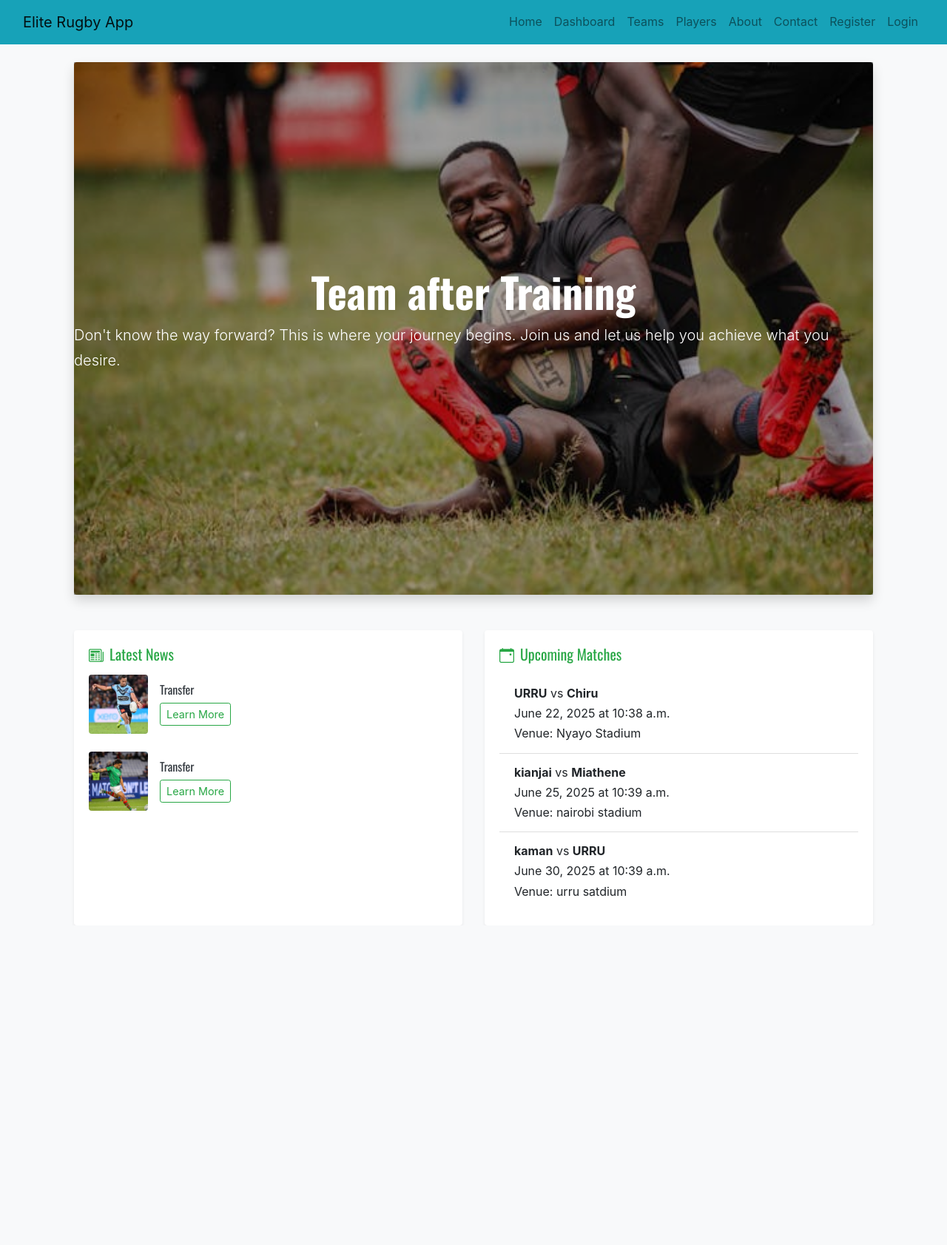
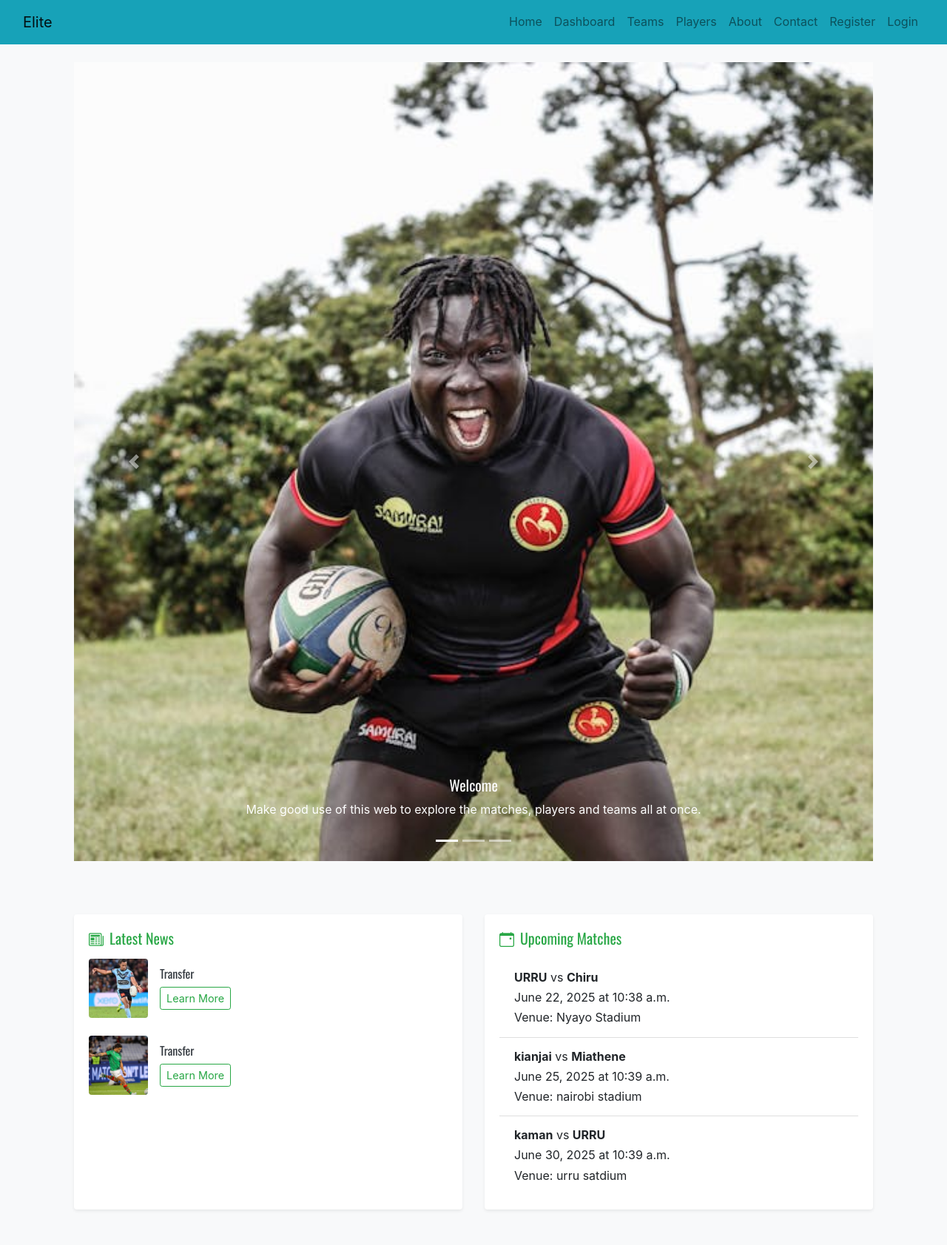
Before and after one commit to Tony-tech01/Elite, a Django app: page / in a window 1280 px wide. Shown: the whole page at 74% size. Before the commit the page ends 1212 px from the top, so only its background shows below. Run offline with Django 5.2, Linux system fonts and the light colour scheme; data comes from the database, SQL or seed files in the repository; both versions use the stored data as it was after the commit; some libraries are stand-ins or nearby versions.

Commit message:
updated code

```diff
--- a/Elite/templates/base/home.html
+++ b/Elite/templates/base/home.html
@@ -6,18 +6,47 @@
 <div class="container">
 
  <div class="position-relative mb-5" style="height: 100%;">
-    <img src="{% static 'images/img_10.jpeg' %}"
-         class="img-fluid w-100 h-100 rounded shadow"
-         style="object-fit: cover; height: 100%;">
-    <div class="position-absolute top-0 start-0 w-100 h-100 d-flex flex-column justify-content-center align-items-center"
-         style="background: rgba(0,0,0,0.35);">
-      <h1 class="display-4 text-white fw-bold">Team after Training</h1>
-      <p class="lead text-white mb-4">Don't know the way forward? This is where your journey begins. Join us and let us help you achieve what you desire.</p>
-
+    <div id="carouselExampleIndicators" class="carousel slide" data-ride="carousel">
+  <ol class="carousel-indicators">
+    <li data-target="#carouselExampleIndicators" data-slide-to="0" class="active"></li>
+    <li data-target="#carouselExampleIndicators" data-slide-to="1"></li>
+    <li data-target="#carouselExampleIndicators" data-slide-to="2"></li>
+  </ol>
+  <div class="carousel-inner">
+  <div class="carousel-item active">
+    <img class="d-block w-100" src="{% static 'images/img_13.jpeg' %}" alt="First slide">
+     <div class="carousel-caption d-none d-md-block">
+      <h5>Welcome</h5>
+      <p>Make good use of this web to explore the matches, players and teams all at once.</p>
     </div>
+  </div>
+  <div class="carousel-item">
+    <img class="d-block w-100" src="{% static 'images/img_12.jpeg' %}" alt="Second slide">
+     <div class="carousel-caption d-none d-md-block">
+      <h5>Welcome</h5>
+      <p>Here you can see and make contact with a player using his stats and teams played for.</p>
+    </div>
+  </div>
+  <div class="carousel-item">
+    <img class="d-block w-100" src="{% static 'images/img_11.jpeg' %}" alt="Third slide">
+    <div class="carousel-caption d-none d-md-block">
+      <h5>Welcome</h5>
+      <p>Best website for match statistics.</p>
+    </div>
+  </div>
+</div>
+  <a class="carousel-control-prev" href="#carouselExampleIndicators" role="button" data-slide="prev">
+    <span class="carousel-control-prev-icon" aria-hidden="true"></span>
+    <span class="sr-only">Previous</span>
+  </a>
+  <a class="carousel-control-next" href="#carouselExampleIndicators" role="button" data-slide="next">
+    <span class="carousel-control-next-icon" aria-hidden="true"></span>
+    <span class="sr-only">Next</span>
+  </a>
+</div>
 </div>
 
-  <div class="row g-4">
+  <div class="row g-4 my-5">
     <div class="col-md-6">
       <div class="card shadow-sm border-0 h-100">
         <div class="card-body">
--- a/Elite_XV/settings.py
+++ b/Elite_XV/settings.py
@@ -175,7 +175,5 @@ REST_FRAMEWORK = {
         'rest_framework.renderers.JSONRenderer',
         'rest_framework.renderers.BrowsableAPIRenderer',  # <-- Add the missing comma
     ),
-    'DEFAULT_AUTHENTICATION_CLASSES': (
-        'rest_framework_simplejwt.authentication.JWTAuthentication',
-    ),
+
 }
--- a/templates/navbar.html
+++ b/templates/navbar.html
@@ -1,6 +1,6 @@
 <nav class="navbar navbar-expand-lg navbar-light bg-info sticky-top">
   <div class="container-fluid">
-    <a class="navbar-brand" href="{% url 'home' %}">Elite Rugby App</a>
+    <a class="navbar-brand" href="{% url 'home' %}">Elite</a>
     <button class="navbar-toggler" type="button" data-bs-toggle="collapse" data-bs-target="#mainNavbar" aria-controls="mainNavbar" aria-expanded="false" aria-label="Toggle navigation">
       <span class="navbar-toggler-icon"></span>
     </button>
@@ -41,13 +41,6 @@
             <a class="nav-link" href="{% url 'login_user' %}">Login</a>
           {% endif %}
         </li>
-
-        {% comment %} <li class="nav-item ms-2">
-          <form class="d-flex" method="GET" action="{% url 'player_list' %}">
-            <input class="form-control me-2" type="search" placeholder="Search Players" name="q" style="max-width: 150px;">
-            <button class="btn btn-outline-primary" type="submit">Search</button>
-          </form>
-        </li> {% endcomment %}
       </ul>
     </div>
   </div>
```
Also changed, not shown: Elite/templates/base/dashboard.html (+2 -8 lines), Elite/templates/base/profile.html (+7 -3 lines), Elite/templates/base/team_list.html (+4 -3 lines), db.sqlite3.
